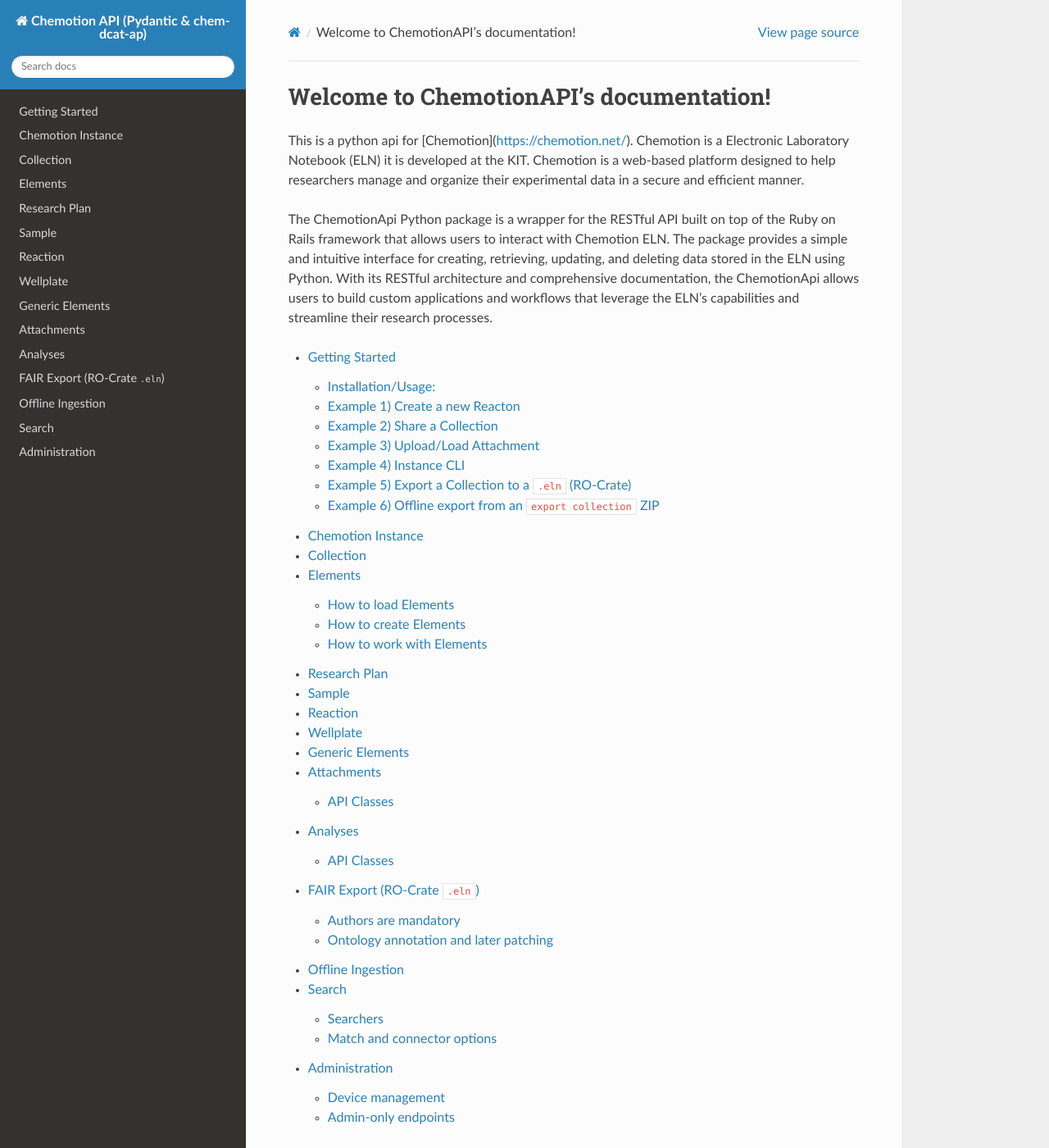
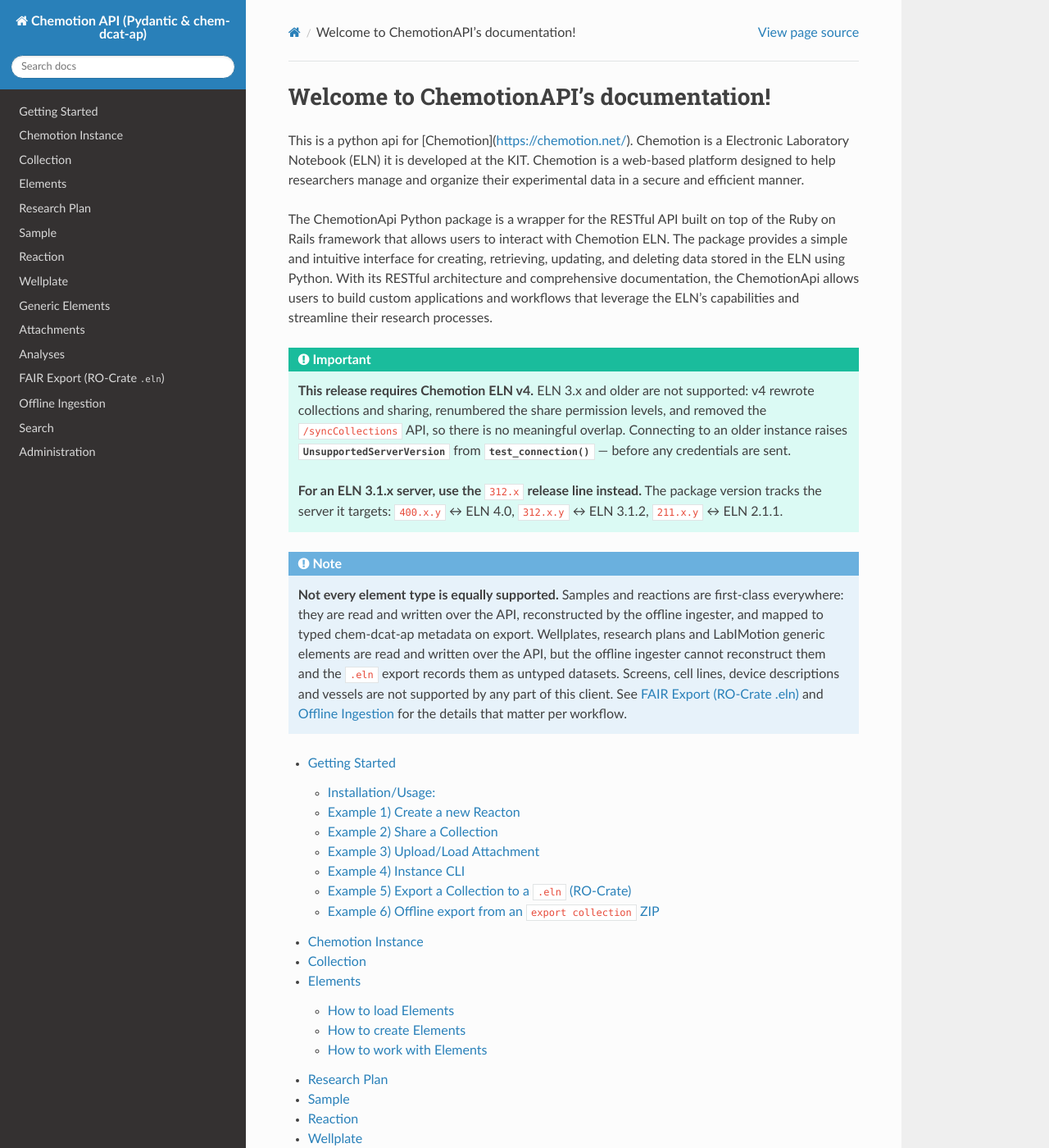
Before and after one commit to Chemotion/chemotionapi, a Sphinx documentation site: the page built from docs/index.rst, in a window 1280 px wide and 1400 px high. Shown: the whole window at 82% size. Built offline with Sphinx 7.4.7 and the Read the Docs theme 3.1.0, drawn with Linux system fonts in a browser that asks for light colours; pages that are not in the unit, such as notebooks, are missing from menus; some of the changed text lies outside the part shown.

Commit message:
docs: correct stale examples and state the v4 requirement
The docs still described the pre-v4 client in places, and one example would have
handed users code that cannot run.

- Examples.rst: the sharing example called `share(SyncPermission.Write, stg)`. That
  enum no longer exists — it is `CollectionSharePermission.EditElements` now. The
  import had already been updated but the call had not, so the example was internally
  inconsistent as well as broken. Also bumped the CLI version prompt from 1.9.3.
- index.rst: states plainly that this release requires ELN v4, what happens on an
  older server, and that ELN 3.1.x users want the 312.x line. Adds a note that
  element-kind support is uneven — samples and reactions are first-class everywhere,
  wellplates/research plans/generic elements are API-only with untyped export, and
  screens/cell lines/device descriptions/vessels are unsupported throughout. Users
  hitting that silently is the most likely support question.
- FairExport.rst: documents that conformance is CI-verified against TheELNConsortium's
  suite, and the four things a consumer must know to parse our crates — the graph is
  flattened so `variableMeasured` holds references not inline objects; opaque payloads
  like `variations` are JSON strings; empty fields are omitted; a default CC-BY-4.0
  licence is applied when the collection has none.

Also gave Connection's get/post/patch/put real docstrings. They previously inherited
requests.Session's, which autodoc rendered with a docutils field-list warning and which
described a different signature (absolute URL rather than instance-relative path). The
docs now build with **no warnings**.

Co-Authored-By: Claude Opus 5 (1M context) <noreply@anthropic.com>

```diff
--- a/docs/Examples.rst
+++ b/docs/Examples.rst
@@ -238,7 +239,7 @@ THE CLI tool is only for development & test usages. For Productive Instances ple
     # Create a new Instance
     > chemotion_api new
     Your name [./docker-compose.yml]:
-    Specify a version [latest]: 1.9.3
+    Specify a version [latest]: 4.0.0
     Public ELN url [http://localhost:<ELN_PORT>]:
     Port on which the ELN can be reached [4000]:
     Port on which the PostgreSQL can be reached [5432]:
--- a/docs/index.rst
+++ b/docs/index.rst
@@ -15,6 +15,26 @@ framework that allows users to interact with Chemotion ELN. The package provides
 interface for creating, retrieving, updating, and deleting data stored in the ELN using Python. With
 its RESTful architecture and comprehensive documentation, the ChemotionApi allows users to build custom applications and
 workflows that leverage the ELN's capabilities and streamline their research processes.
+
+.. important::
+   **This release requires Chemotion ELN v4.** ELN 3.x and older are not supported: v4 rewrote
+   collections and sharing, renumbered the share permission levels, and removed the
+   ``/syncCollections`` API, so there is no meaningful overlap. Connecting to an older instance
+   raises :class:`~chemotion_api.schema_manager.UnsupportedServerVersion` from
+   :meth:`~chemotion_api.Instance.test_connection` — before any credentials are sent.
+
+   **For an ELN 3.1.x server, use the** ``312.x`` **release line instead.** The package version
+   tracks the server it targets: ``400.x.y`` ↔ ELN 4.0, ``312.x.y`` ↔ ELN 3.1.2,
+   ``211.x.y`` ↔ ELN 2.1.1.
+
+.. note::
+   **Not every element type is equally supported.** Samples and reactions are first-class
+   everywhere: they are read and written over the API, reconstructed by the offline ingester, and
+   mapped to typed chem-dcat-ap metadata on export. Wellplates, research plans and LabIMotion
+   generic elements are read and written over the API, but the offline ingester cannot reconstruct
+   them and the ``.eln`` export records them as untyped datasets. Screens, cell lines, device
+   descriptions and vessels are not supported by any part of this client. See
+   :doc:`FairExport` and :doc:`OfflineIngestion` for the details that matter per workflow.
 
 .. toctree::
    :maxdepth: 2
```
Also changed, not shown: other parts of docs/Examples.rst (+2 -1 lines), docs/FairExport.rst (+23 -0 lines), 1 other file.
